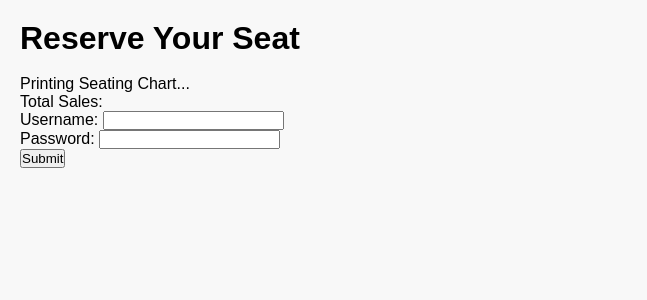
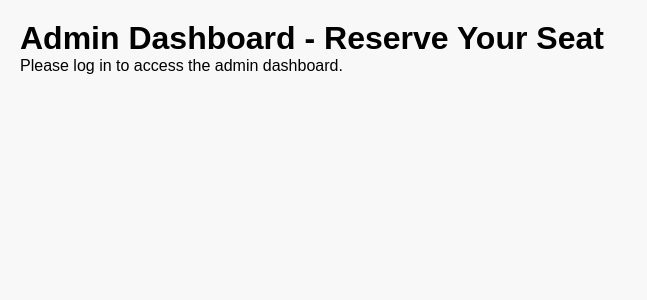
Before and after one commit to Keylith2020/Final-Project, a Flask app: template templates/adminLoggedIn.html in a window 1280 px wide. Shown: the part 48-348 px from the top of the page, without its empty margins (0-647 px from the left). Run offline with Flask 3, Linux system fonts and the light colour scheme; the template is opened without the code that fills it, so the values that code supplies are empty.

Commit message:
sqlite3 changes
sqlite 3 database connection

```diff
--- a/app.py
+++ b/app.py
@@ -1,5 +1,5 @@
 import time
-from flask import Flask, flash, g, redirect, render_template, request, url_for
+from flask import Flask, flash, redirect, render_template, request, url_for, session
 import requests
 import random
 import string
@@ -8,72 +8,116 @@ import sqlite3
 app = Flask(__name__)
 app.config['API_KEY'] = 'API_KEY_HERE'
 app.config["DEBUG"] = True
-DATABASE = 'reservations.db'
+app.secret_key = 'your_secret_key'  # Required for session management
 
 def get_db_connection():
-    conn = getattr(g, '_database', None)
-    if conn is None:
-        conn = g._database = sqlite3.connect(DATABASE)
-
+    conn = sqlite3.connect('reservations.db')
+    conn.row_factory = sqlite3.Row  # Allows access to columns by name (instead of index)
     return conn
 
-#DEBUG for reserved_seats (row, seat) this should be empty for turn in.
-reserved_seats = [(5,1), (3,3), (7,2)]
 
-@app.route('/', methods=('GET', 'POST'))
+# DEBUG for reserved_seats (row, seat) this should be empty for turn in.
+reserved_seats = [(5, 1), (3, 3), (7, 2)]
+
+
+@app.route('/')
 def index():
-    if request.method == 'POST':
-        option = request.form['option']
-        if option == 'admin':
-            return redirect(url_for('admin'))
-        elif option == 'reservation':
-            return redirect(url_for('reservation'))
-        else:
-            flash("Please select a menu option.")
-    return render_template('index.html')
+    conn = get_db_connection()
+    cursor = conn.cursor()
+    cursor.execute('SELECT row, seat FROM reservations')
+    reserved_seats_db = cursor.fetchall()
+    conn.close()
 
-@app.route('/admin', methods=('GET', 'POST'))
+    # Pass the reserved seats from the database to the template
+    return render_template('index.html', reserved_seats=reserved_seats_db)
+
+
+@app.route('/admin', methods=['GET', 'POST'])
 def admin():
     if request.method == 'POST':
-        # see if username and password matches record in admin table
-        pass
+        username = request.form['userName']
+        password = request.form['passWord']
+
+        # Check the admin credentials (this is just an example, you can use hashed passwords)
+        conn = get_db_connection()
+        cursor = conn.cursor()
+        cursor.execute('SELECT * FROM admins WHERE username = ?', (username,))
+        admin = cursor.fetchone()
+        conn.close()
+
+        if admin and admin['password'] == password:  # Check password (in a real app, use hashed passwords)
+            session['admin'] = admin['username']  # Store the logged-in admin in the session
+            flash('Login successful!', 'success')
+            return redirect(url_for('admin_dashboard'))  # Redirect to admin dashboard
+        else:
+            flash('Invalid username or password', 'error')
 
     return render_template('admin.html')
 
-@app.route('/reservation', methods=('GET', 'POST'))
+
+@app.route('/admin_dashboard')
+def admin_dashboard():
+    if 'admin' not in session:
+        return redirect(url_for('admin'))  # If not logged in, redirect to the login page
+
+    # Fetch the reserved seats and total sales data
+    conn = get_db_connection()
+    cursor = conn.cursor()
+    cursor.execute('SELECT row, seat FROM reservations')
+    reserved_seats_db = cursor.fetchall()
+
+    cursor.execute('SELECT COUNT(*) FROM reservations')  # Get total number of reservations (this can be used for total sales)
+    total_sales = cursor.fetchone()[0]  # Example: Total reservations count as sales (modify as needed)
+
+    conn.close()
+
+    return render_template('adminLoggedIn.html', reserved_seats=reserved_seats_db, total_sales=total_sales)
+
+
+@app.route('/admin_logout')
+def admin_logout():
+    session.pop('admin', None)  # Remove the admin from the session
+    flash('Logged out successfully!', 'success')
+    return redirect(url_for('admin'))  # Redirect back to the login page
+
+
+@app.route('/reservation', methods=['POST'])
 def reservation():
     if request.method == 'POST':
         row = int(request.form['rowOption'])
         seat = int(request.form['seatOption'])
 
-        if(row, seat) in reserved_seats:
+        # Connect to the database and check if the seat is reserved
+        conn = get_db_connection()
+        cursor = conn.cursor()
+        cursor.execute('SELECT * FROM reservations WHERE row = ? AND seat = ?', (row, seat))
+        existing_reservation = cursor.fetchone()
+
+        if existing_reservation:
             flash('Sorry, seat has been taken. Kindly choose another.')
-        elif(row, seat) not in reserved_seats:
-            reserved_seats.append((row, seat))
-            # What generates the reservation code
+        else:
+            # Insert new reservation into the database
             reservation_code = generate_reservation_code()
-            # TODO maybe the def that stores it in reservations goes here?
-            #Displaying info to user (Debug)
-            flash(f'Reservation successful! Your reservation code is {reservation_code}.\nRow: {row}, Seat: {seat}')
+            cursor.execute('INSERT INTO reservations (row, seat, reservation_code) VALUES (?, ?, ?)',
+                           (row, seat, reservation_code))
+            conn.commit()
+            flash(f'Reservation successful! Your reservation code is {reservation_code}. Row: {row}, Seat: {seat}')
 
-            time.sleep(5)
-            return redirect(url_for('index'))
+        conn.close()  # Close the database connection
+        time.sleep(5)
+        return redirect(url_for('index'))
 
-    return render_template('reservation.html', reserved_seats=reserved_seats)
-
-def generate_reservation_code(length=12):
+    def generate_reservation_code(length=12):
         characters = string.ascii_uppercase + string.digits
         return ''.join(random.choice(characters) for _ in range(length))
 
-if __name__ == '__main__':
-    app.run()
+    return render_template('reservation.html')
 
-'''
-Function to generate cost matrix for flights
-Input: none
-Output: Returns a 12 x 4 matrix of prices
-Will likely need to change location of code to better fit logic
-'''
+
 def get_cost_matrix():
     cost_matrix = [[100, 75, 50, 100] for row in range(12)]
     return cost_matrix
+
+
+if __name__ == '__main__':
+    app.run()
--- a/templates/adminLoggedIn.html
+++ b/templates/adminLoggedIn.html
@@ -1,19 +1,29 @@
 {% extends 'base.html' %}
 
 {% block content %}
-    <h1>{% block title %} Reserve Your Seat {% endblock %}</h1>
-    <br>
-    <label for="seatingchart">Printing Seating Chart...</label>
-    <br>
-    <label for="totalsales">Total Sales:</label>
-    <br>
-    <form method="POST">
-        <label for="username">Username:</label>
-        <input type="text" name="userName" placeholder=" " required>
+    <h1>{% block title %} Admin Dashboard - Reserve Your Seat {% endblock %}</h1>
+
+    {% if 'admin' in session %}
+        <!-- If the admin is logged in, show the seating chart and total sales -->
+        <h2>Seating Chart</h2>
+        <table>
+            <tr>
+                <th>Row</th>
+                <th>Seat</th>
+            </tr>
+            {% for row, seat in reserved_seats %}
+            <tr>
+                <td>{{ row }}</td>
+                <td>{{ seat }}</td>
+            </tr>
+            {% endfor %}
+        </table>
+
+        <h2>Total Sales</h2>
+        <p>Total Reservations: {{ total_sales }}</p>
         <br>
-        <label for="password">Password: </label>
-        <input type="text" name="passWord" placeholder=" " required>
-        <br>
-        <button type="submit">Submit</button>
-    </form>
+        <a href="{{ url_for('admin_logout') }}">Logout</a>
+    {% else %}
+        <p>Please log in to access the admin dashboard.</p>
+    {% endif %}
 {% endblock %}
--- a/templates/base.html
+++ b/templates/base.html
@@ -43,24 +43,40 @@
         .content {
             padding: 20px;
         }
+<<<<<<< Updated upstream
 
+=======
+>>>>>>> Stashed changes
         table {
         font-family: Arial, Helvetica, sans-serif;
         border-collapse: collapse;
         width: 100%;
         }
 
+<<<<<<< Updated upstream
         td {
+=======
+        td, th {
+>>>>>>> Stashed changes
         border: 1px solid #ddd;
         padding: 8px;
         }
 
         tr:nth-child(even){background-color: #f2f2f2;}
 
+<<<<<<< Updated upstream
         .columns, .rows{
             background-color: slategray;
             color: white;
             text-align: center;
+=======
+        th {
+        padding-top: 12px;
+        padding-bottom: 12px;
+        text-align: left;
+        background-color: #04AA6D;
+        color: white;
+>>>>>>> Stashed changes
         }
     </style>
 </head>
--- a/templates/reservation.html
+++ b/templates/reservation.html
@@ -6,6 +6,7 @@
     <h2>Seating Chart</h2>
     <br>
     <table>
+<<<<<<< Updated upstream
         <tr class="columns">
             <td></td>
             <td>1</td>
@@ -13,6 +14,8 @@
             <td>3</td>
             <td>4</td>
         </tr>
+=======
+>>>>>>> Stashed changes
         {% for row in range(1, 13) %}
             <tr>
                 <td class="rows">{{ row }}</td>
```
Also changed, not shown: reservations.db.
